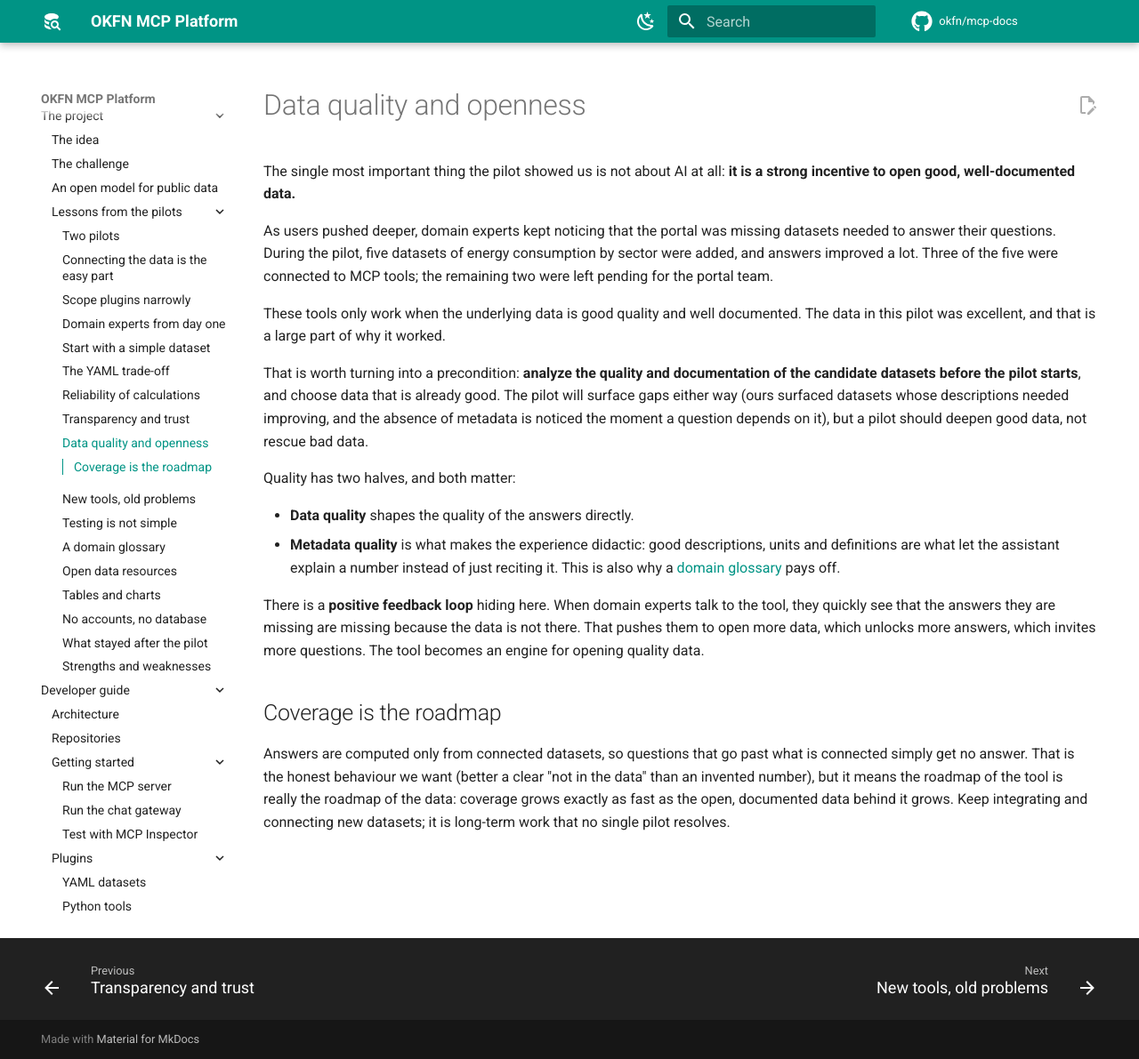
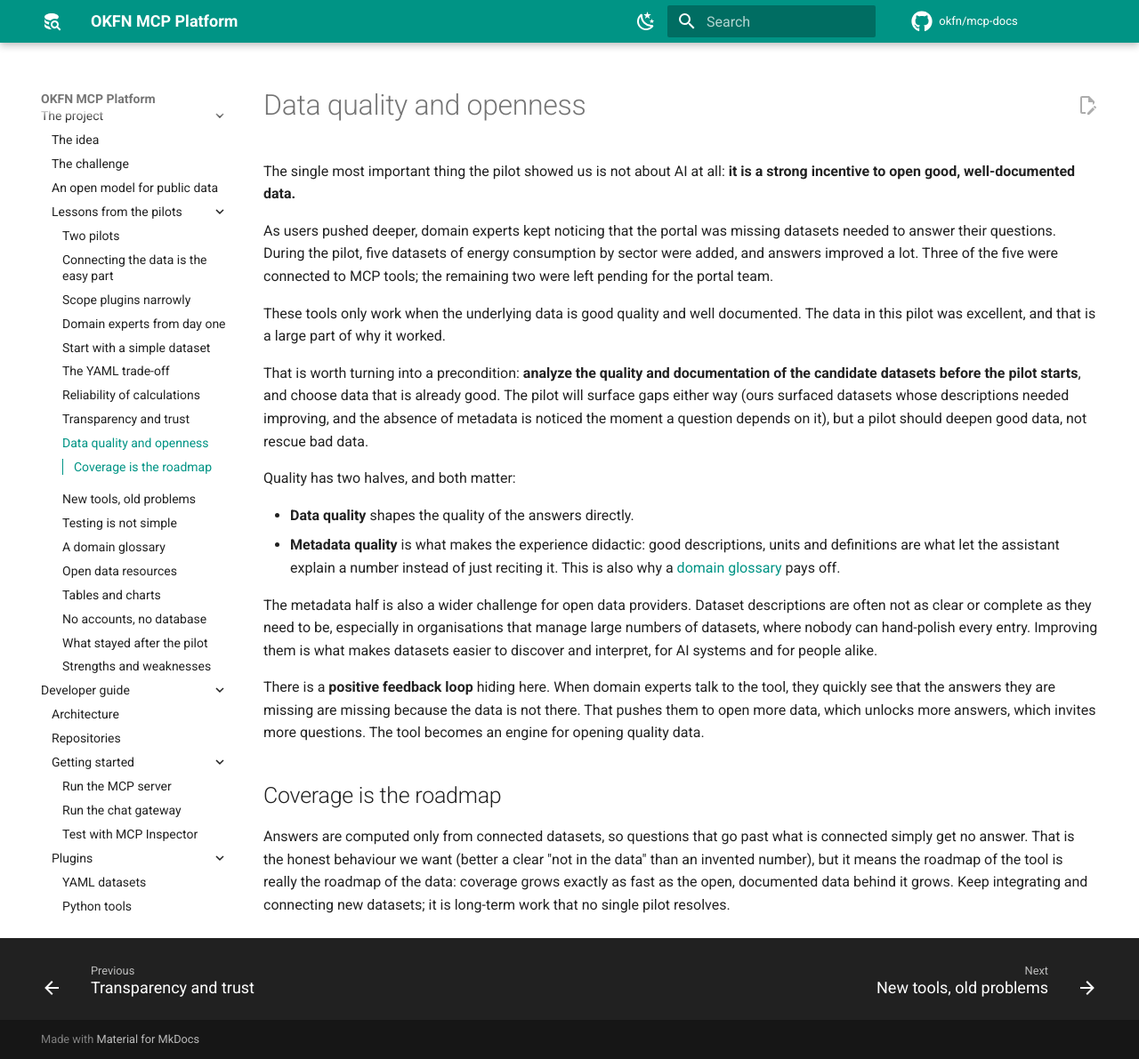
Before and after one commit to okfn/mcp-docs, an MkDocs documentation site: the page built from docs/lessons/data-quality.md, in a window 1280 px wide and 1191 px high. Shown: the whole window at 89% size. Built offline with MkDocs 1.6.1 and Material for MkDocs 9.7.7, drawn with Linux system fonts in a browser that asks for light colours; comment, search, counter and statistics services are not loaded.

Commit message:
metadata

```diff
--- a/docs/lessons/data-quality.md
+++ b/docs/lessons/data-quality.md
@@ -28,6 +28,13 @@ Quality has two halves, and both matter:
   a number instead of just reciting it. This is also why a
   [domain glossary](glossary.md) pays off.
 
+The metadata half is also a wider challenge for open data providers.
+Dataset descriptions are often not as clear or complete as they need to
+be, especially in organisations that manage large numbers of datasets,
+where nobody can hand-polish every entry. Improving them is what makes
+datasets easier to discover and interpret, for AI systems and for
+people alike.
+
 There is a **positive feedback loop** hiding here. When domain experts
 talk to the tool, they quickly see that the answers they are missing are
 missing because the data is not there. That pushes them to open more
```
